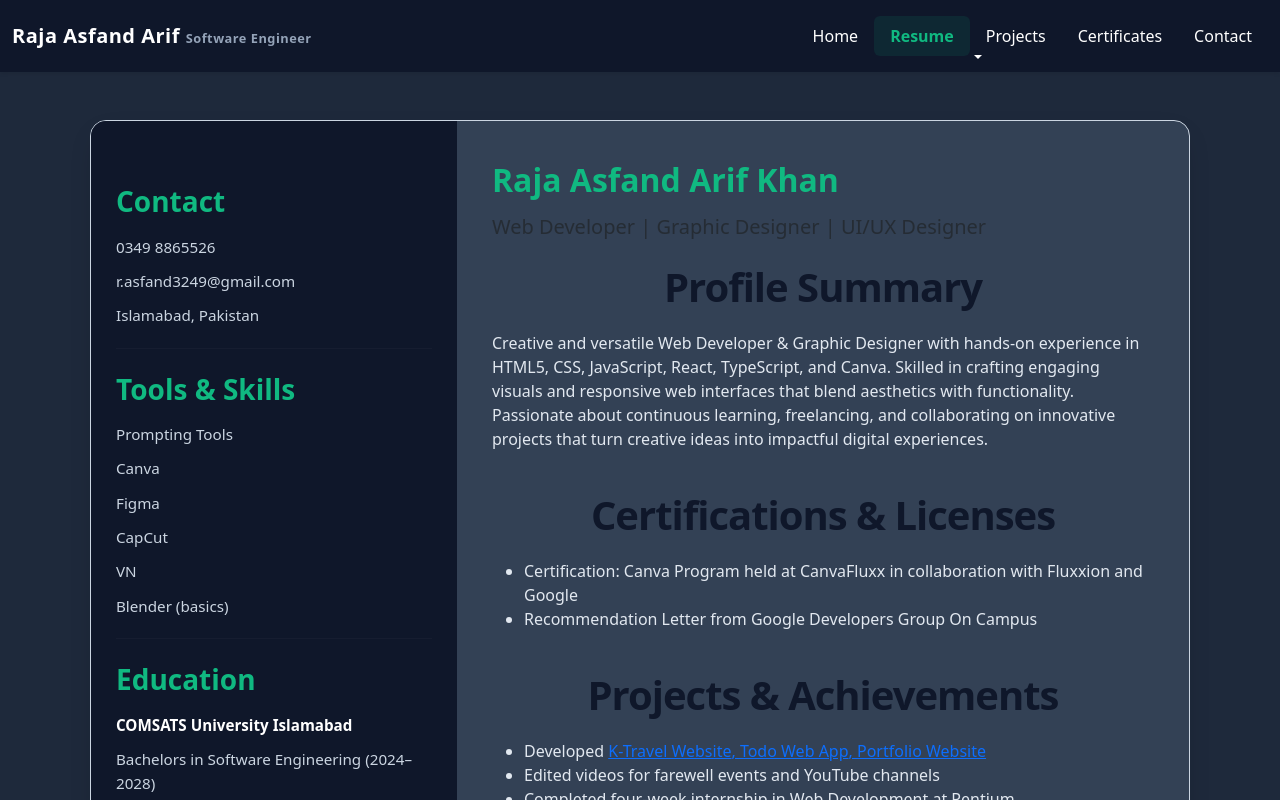
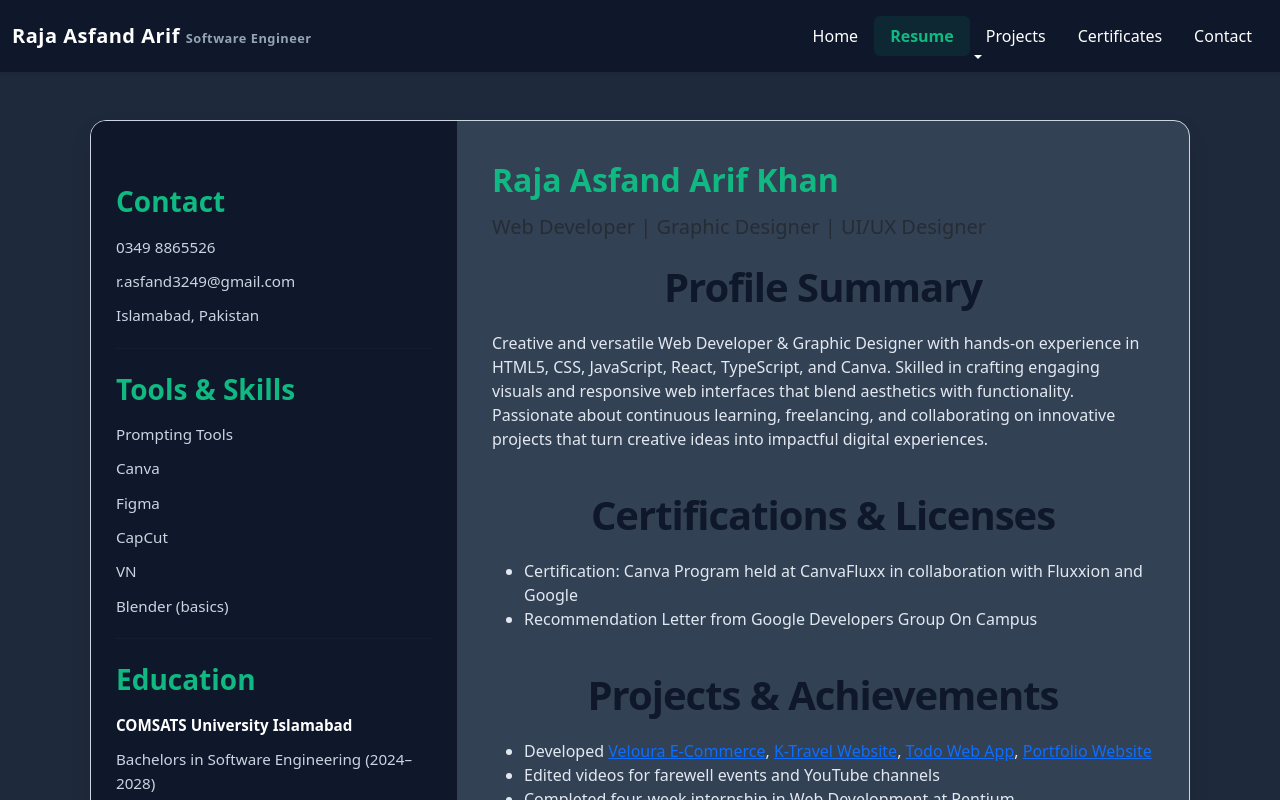
Before and after one commit to Asfand-raja/my-portfolio, a React (Create React App) app: page /resume in a window 1280 px wide. Shown: the top 800 px of the page. Built offline with nearby package versions, Linux system fonts and the light colour scheme.

Commit message:
Add Veloura E-Commerce project card to Web Development projects

```diff
--- a/src/components/ProjectList.jsx
+++ b/src/components/ProjectList.jsx
@@ -74,6 +74,8 @@ function ProjectList({ title, projects }) {
                                         <a
                                             href={project.link}
                                             className="btn btn-gradient"
+                                            target={project.link && project.link.startsWith("http") ? "_blank" : undefined}
+                                            rel={project.link && project.link.startsWith("http") ? "noopener noreferrer" : undefined}
                                             onClick={(e) => handleButtonClick(e, project)}
                                         >
                                             View Project
--- a/src/components/Resume.jsx
+++ b/src/components/Resume.jsx
@@ -74,30 +74,35 @@ function Resume() {
           <li>
             Developed{" "}
             <a
+              href="https://veloura-app.netlify.app/"
+              target="_blank"
+              rel="noopener noreferrer"
+            >
+              Veloura E-Commerce
+            </a>
+            ,{" "}
+            <a
               href="https://asfand-raja.github.io/K-travel/index.html"
               target="_blank"
               rel="noopener noreferrer"
             >
               K-Travel Website
             </a>
-
-
-
+            ,{" "}
             <a
               href="https://users-d.netlify.app/"
               target="_blank"
               rel="noopener noreferrer"
             >
-              , Todo Web App
+              Todo Web App
             </a>
-
-
+            ,{" "}
             <a
               href="/"
               target="_blank"
               rel="noopener noreferrer"
             >
-              , Portfolio Website
+              Portfolio Website
             </a>
           </li>
           <li>Edited videos for farewell events and YouTube channels</li>
--- a/src/data/projectsData.js
+++ b/src/data/projectsData.js
@@ -2,6 +2,7 @@ import KTravelImg from "../components/K-travel.png";
 import MockupThumbnail from "../components/mockup.png";
 import FajrPortfolioImg from "../components/FajrPortfolio.png";
 import ZynloftImg from "../components/Zynloft.png";
+import VelouraImg from "../components/veloura.png";
 import MonetizationPoster from "../components/Society.png";
 import WebbAppImg from "../components/Web App.png";
 import Mockups from "../components/Figma mockups.png";
@@ -27,6 +28,13 @@ import StageBanner from "../assets/graphics/stage banner.png";
 
 export const projects = [
     // 🌐 Web Development
+    {
+        title: "Veloura E-Commerce",
+        text: "A luxury e-commerce platform for curated fine jewelry and Scandinavian home décor — featuring dynamic slideshows, interactive product catalog, shopping bag, wishlist, and responsive editorial layout.",
+        img: VelouraImg,
+        link: "https://veloura-app.netlify.app/",
+        category: "Web Development",
+    },
     {
         title: "K-Travel Website",
         text: "A responsive travel website built with HTML, CSS, and JavaScript showcasing tour destinations.",
```
Also changed, not shown: src/components/Projects.jsx (+10 -0 lines), src/components/veloura.png (added).
